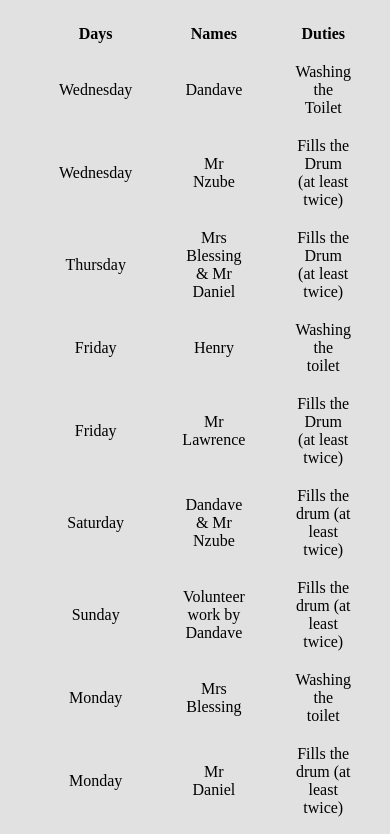
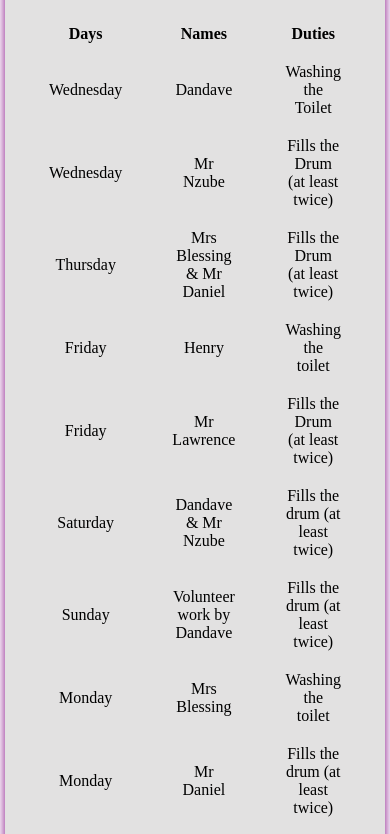
Before and after one commit to Davetechinnovation/DDM-Roster, a plain HTML site: page index.html in a window 390 px wide. Shown: the part 219-1053 px from the top of the page. Drawn offline with Linux system fonts and the light colour scheme.

Commit message:
Add files via upload

```diff
--- a/style.css
+++ b/style.css
@@ -69,6 +69,7 @@ table{
 
 @media(max-width: 500px) {
     .content{
-        width: 100%;
+        width: 95%;
+        padding: 10px 5px;
     }
 }
```
